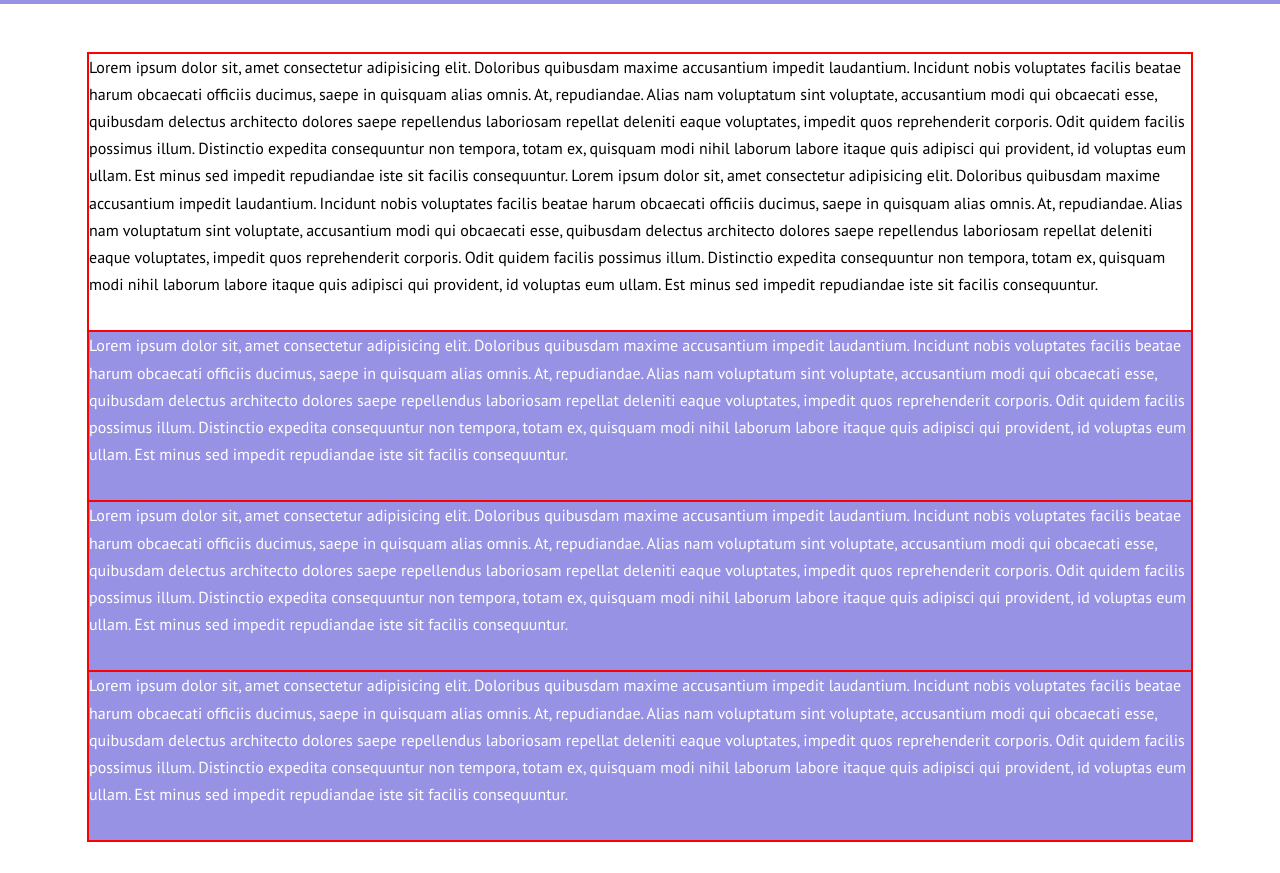
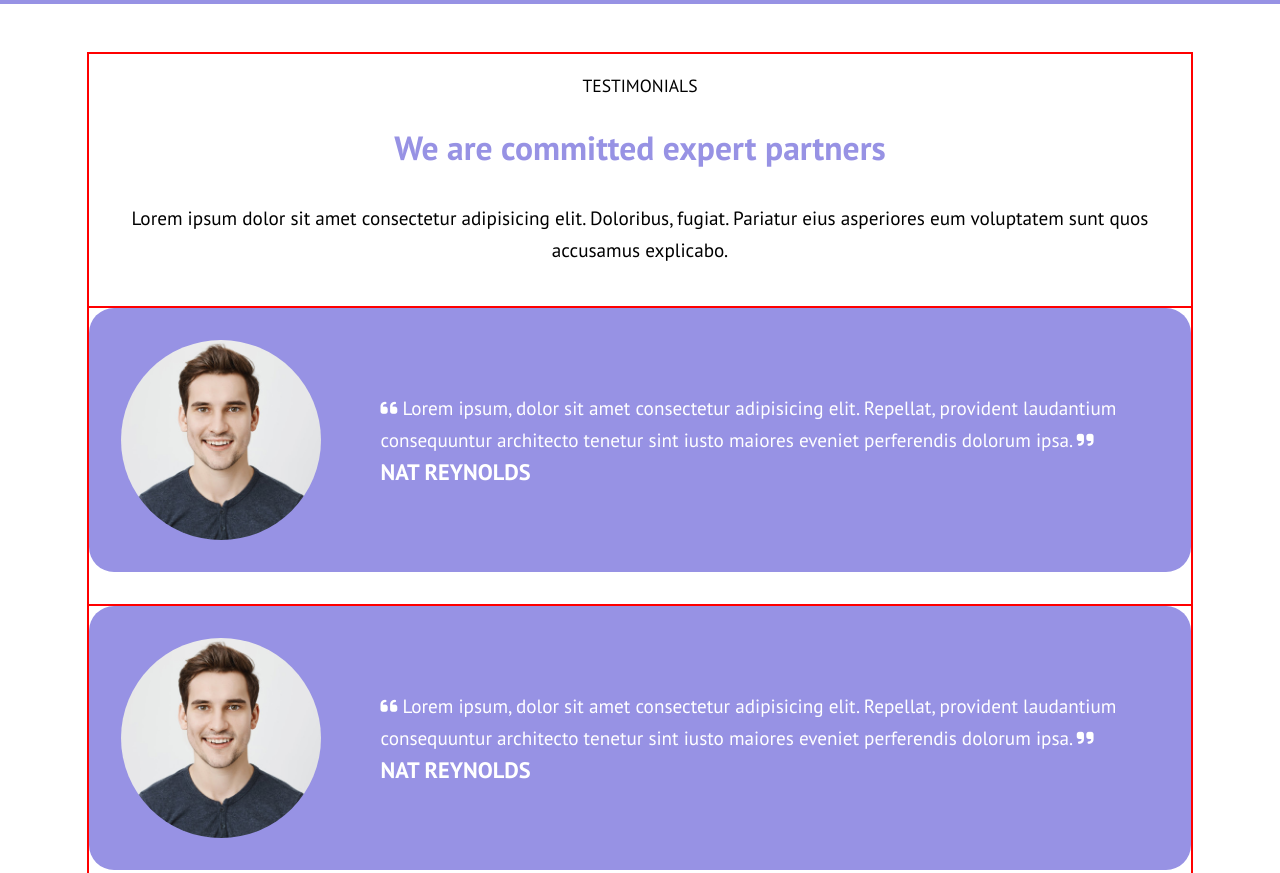
Before and after one commit to cibs84/htmlcss-responsive-layout, a plain HTML site: page index.html in a window 1280 px wide. Shown: the part 1900-2773 px from the top of the page. Drawn offline with Linux system fonts and the light colour scheme.

Commit message:
SECTION Testimonial partial

```diff
--- a/css/style.css
+++ b/css/style.css
@@ -208,12 +208,59 @@ header .container nav.flex-container ul.flex-container li {
 #testimonials .container .columns.flex-container .col.description {
     background-color: white;
     width: 100%;
+    padding: 1rem 0 2.5rem;
+    color: black;
+    text-align: center;
+}
+
+#testimonials .container .columns.flex-container .col.description h3 {
+    background-color: white;
+    width: 100%;
+    padding-bottom: 1.5rem;
+    font-weight: 500;
+    font-size: 1.1rem;
+}
+
+#testimonials .container .columns.flex-container .col.description h2 {
+    background-color: white;
     padding-bottom: 2rem;
-    color: black;
+    font-size: 2.1rem;
+    color: #9792e4;
+    line-height: 2.8rem;
+}
 
-    /* TEST */
-    border: 1px solid red;
+#testimonials .container .columns.flex-container .col {
+    background-color: white;
+    font-size: 1.2rem;
+    line-height: 2rem;
 }
+
+#testimonials .container .columns.flex-container .col .card {
+    background-color: #9792e4;
+    text-align: center;
+    justify-content: center;
+}
+
+#testimonials .container .columns.flex-container .col .card cite {
+    font-weight: 800;
+    font-style: normal;
+    font-size: 1.4rem;
+    margin-top: 1.5rem;
+}
+
+#testimonials .container .columns.flex-container .col .card .image-box {
+    width: 200px;
+    height: 200px;
+    border-radius: 50%;
+    overflow: hidden;
+    margin: 0 auto 1rem;
+}
+
+#testimonials .container .columns.flex-container .col .card .image-box img {
+    height: 100%;
+    object-fit: cover;
+}
+
 
 /* SECTION - Benefits */
 #benefits {
@@ -324,6 +371,21 @@ footer .container > div {
         width: calc(50% - 1.4rem);
     }
 
+    /* SECTION - Testimonials */
+    #testimonials .container .columns.flex-container .col .card {
+        text-align: left;
+        justify-content: space-between;
+        align-items: center;
+    }
+
+    #testimonials .container .columns.flex-container .col .card .image-box {
+        margin: 0;
+    }
+
+    #testimonials .container .columns.flex-container .col .card .quote-box {
+        width: 75%;
+    }
+
     /* SECTION - About Us */
     #about-us .container .columns.flex-container .col.text {
         width: calc((100% / 3) * 2 - 3rem);
--- a/index.html
+++ b/index.html
@@ -183,34 +183,76 @@
 
                     <!-- Description -->
                     <div class="col description">
-                        Lorem ipsum dolor sit, amet consectetur adipisicing elit. Doloribus quibusdam maxime accusantium impedit laudantium. Incidunt nobis voluptates facilis beatae harum obcaecati officiis ducimus, saepe in quisquam alias omnis. At, repudiandae.
-                        Alias nam voluptatum sint voluptate, accusantium modi qui obcaecati esse, quibusdam delectus architecto dolores saepe repellendus laboriosam repellat deleniti eaque voluptates, impedit quos reprehenderit corporis. Odit quidem facilis possimus illum.
-                        Distinctio expedita consequuntur non tempora, totam ex, quisquam modi nihil laborum labore itaque quis adipisci qui provident, id voluptas eum ullam. Est minus sed impedit repudiandae iste sit facilis consequuntur.
-                        Lorem ipsum dolor sit, amet consectetur adipisicing elit. Doloribus quibusdam maxime accusantium impedit laudantium. Incidunt nobis voluptates facilis beatae harum obcaecati officiis ducimus, saepe in quisquam alias omnis. At, repudiandae.
-                        Alias nam voluptatum sint voluptate, accusantium modi qui obcaecati esse, quibusdam delectus architecto dolores saepe repellendus laboriosam repellat deleniti eaque voluptates, impedit quos reprehenderit corporis. Odit quidem facilis possimus illum.
-                        Distinctio expedita consequuntur non tempora, totam ex, quisquam modi nihil laborum labore itaque quis adipisci qui provident, id voluptas eum ullam. Est minus sed impedit repudiandae iste sit facilis consequuntur.
+                        <h3>TESTIMONIALS</h3>
+
+                        <h2>We are committed expert partners</h2>
+
+                        <p>Lorem ipsum dolor sit amet consectetur adipisicing elit. Doloribus, fugiat. Pariatur eius asperiores eum voluptatem sunt quos accusamus explicabo.</p>
                     </div>
 
                     <!-- Testimonial -->
                     <div class="col">
-                        Lorem ipsum dolor sit, amet consectetur adipisicing elit. Doloribus quibusdam maxime accusantium impedit laudantium. Incidunt nobis voluptates facilis beatae harum obcaecati officiis ducimus, saepe in quisquam alias omnis. At, repudiandae.
-                        Alias nam voluptatum sint voluptate, accusantium modi qui obcaecati esse, quibusdam delectus architecto dolores saepe repellendus laboriosam repellat deleniti eaque voluptates, impedit quos reprehenderit corporis. Odit quidem facilis possimus illum.
-                        Distinctio expedita consequuntur non tempora, totam ex, quisquam modi nihil laborum labore itaque quis adipisci qui provident, id voluptas eum ullam. Est minus sed impedit repudiandae iste sit facilis consequuntur.
+                        <div class="card flex-container">
+
+                            <div class="image-box">
+                                <img src="img/testimonial1.jpg" alt="Nat Reynold Picture">
+                            </div>
+
+                            <div class="quote-box">
+                                <blockquote>
+                                    <i class="fa-solid fa-quote-left"></i>
+                                    Lorem ipsum, dolor sit amet consectetur adipisicing elit. Repellat, provident laudantium consequuntur architecto tenetur sint iusto maiores eveniet perferendis dolorum ipsa.
+                                    <i class="fas fa-quote-right"></i>
+                                </blockquote>
+
+                                <cite>NAT REYNOLDS</cite>
+                            </div>
+                        </div>
+
                     </div>
 
                     <!-- Testimonial -->
                     <div class="col">
-                        Lorem ipsum dolor sit, amet consectetur adipisicing elit. Doloribus quibusdam maxime accusantium impedit laudantium. Incidunt nobis voluptates facilis beatae harum obcaecati officiis ducimus, saepe in quisquam alias omnis. At, repudiandae.
-                        Alias nam voluptatum sint voluptate, accusantium modi qui obcaecati esse, quibusdam delectus architecto dolores saepe repellendus laboriosam repellat deleniti eaque voluptates, impedit quos reprehenderit corporis. Odit quidem facilis possimus illum.
-                        Distinctio expedita consequuntur non tempora, totam ex, quisquam modi nihil laborum labore itaque quis adipisci qui provident, id voluptas eum ullam. Est minus sed impedit repudiandae iste sit facilis consequuntur.
+                        <div class="card flex-container">
+
+                            <div class="image-box">
+                                <img src="img/testimonial1.jpg" alt="Nat Reynold Picture">
+                            </div>
+
+                            <div class="quote-box">
+                                <blockquote>
+                                    <i class="fa-solid fa-quote-left"></i>
+                                    Lorem ipsum, dolor sit amet consectetur adipisicing elit. Repellat, provident laudantium consequuntur architecto tenetur sint iusto maiores eveniet perferendis dolorum ipsa.
+                                    <i class="fas fa-quote-right"></i>
+                                </blockquote>
+
+                                <cite>NAT REYNOLDS</cite>
+                            </div>
+                        </div>
+
                     </div>
 
                     <!-- Testimonial -->
                     <div class="col">
-                        Lorem ipsum dolor sit, amet consectetur adipisicing elit. Doloribus quibusdam maxime accusantium impedit laudantium. Incidunt nobis voluptates facilis beatae harum obcaecati officiis ducimus, saepe in quisquam alias omnis. At, repudiandae.
-                        Alias nam voluptatum sint voluptate, accusantium modi qui obcaecati esse, quibusdam delectus architecto dolores saepe repellendus laboriosam repellat deleniti eaque voluptates, impedit quos reprehenderit corporis. Odit quidem facilis possimus illum.
-                        Distinctio expedita consequuntur non tempora, totam ex, quisquam modi nihil laborum labore itaque quis adipisci qui provident, id voluptas eum ullam. Est minus sed impedit repudiandae iste sit facilis consequuntur.
+                        <div class="card flex-container">
+
+                            <div class="image-box">
+                                <img src="img/testimonial1.jpg" alt="Nat Reynold Picture">
+                            </div>
+
+                            <div class="quote-box">
+                                <blockquote>
+                                    <i class="fa-solid fa-quote-left"></i>
+                                    Lorem ipsum, dolor sit amet consectetur adipisicing elit. Repellat, provident laudantium consequuntur architecto tenetur sint iusto maiores eveniet perferendis dolorum ipsa.
+                                    <i class="fas fa-quote-right"></i>
+                                </blockquote>
+
+                                <cite>NAT REYNOLDS</cite>
+                            </div>
+                        </div>
+
                     </div>
+
                 </div>
             </div>
         </section>
```
